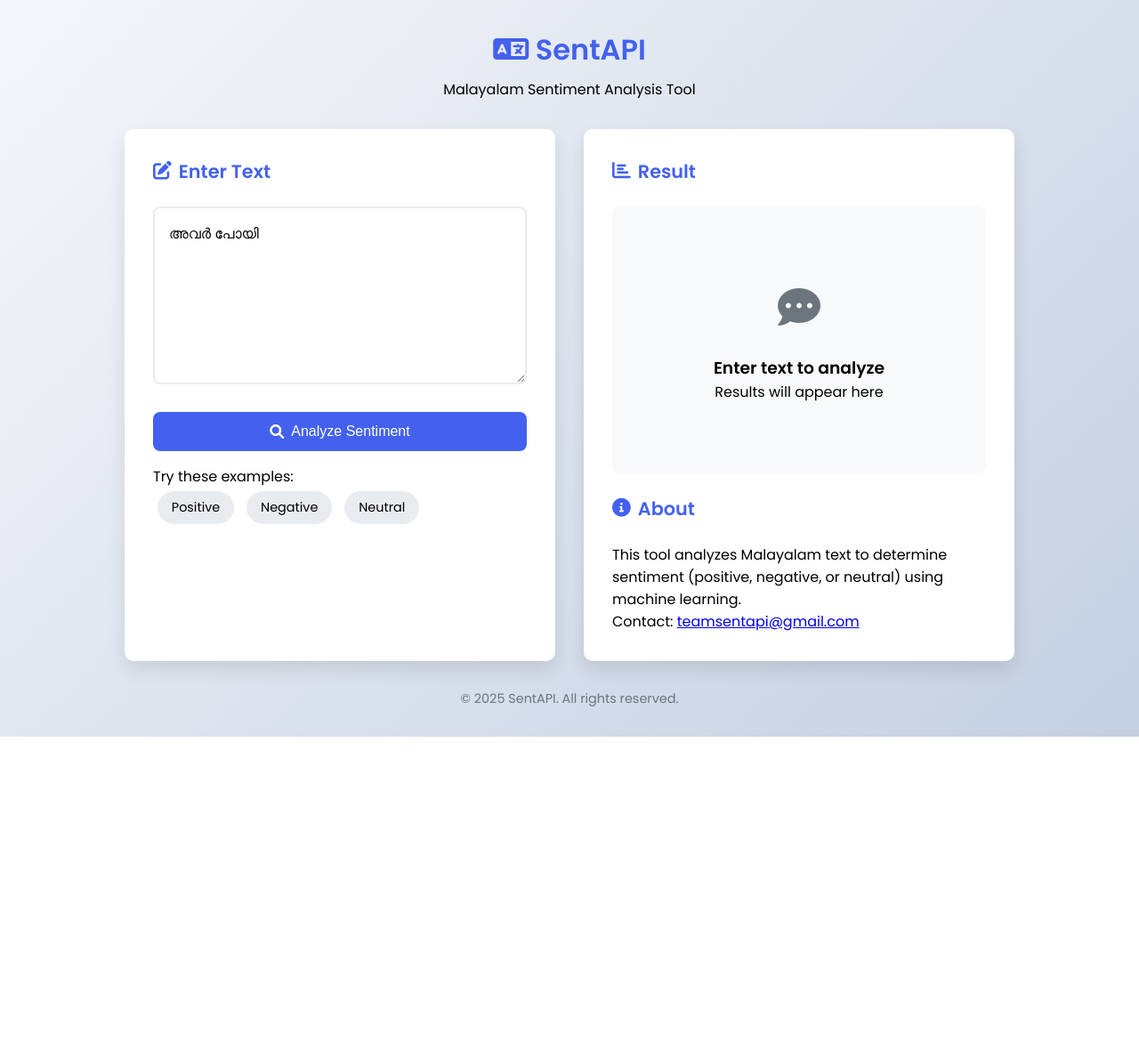
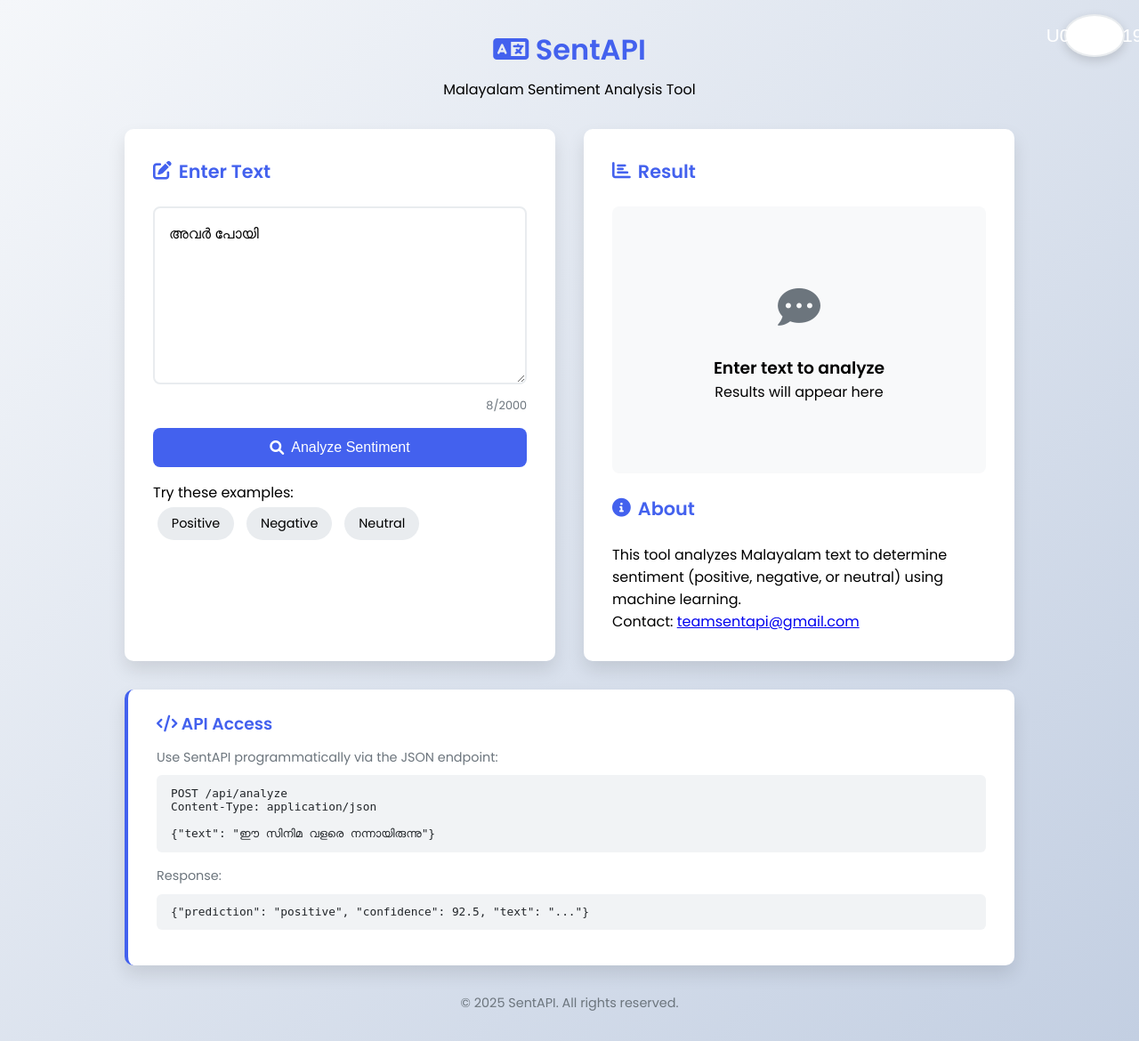
Before and after one commit to nuvishh/SentAPI-Web, a Flask app: page / in a window 1280 px wide. Shown: the whole page at 89% size. Before the commit the page ends 828 px from the top, so only its background shows below. Run offline with Flask 2, Linux system fonts and the light colour scheme.

Commit message:
Add dark mode, copy result, char counter, API docs

```diff
--- a/templates/index.html
+++ b/templates/index.html
@@ -182,6 +182,53 @@
             font-size: 0.9rem;
         }
 
+
+        /* dark mode */
+        body.dark {
+            background: linear-gradient(135deg, #0f172a 0%, #1e293b 100%);
+            color: #e2e8f0;
+        }
+        body.dark .card { background: #1e293b; box-shadow: 0 10px 20px rgba(0,0,0,0.4); }
+        body.dark .card-title, body.dark h1 { color: #93c5fd; }
+        body.dark header p, body.dark footer { color: #94a3b8; }
+        body.dark textarea { background: #0f172a; border-color: #334155; color: #e2e8f0; }
+        body.dark .result { background: #0f172a; }
+        body.dark .example-chip { background: #334155; color: #e2e8f0; }
+        body.dark .example-chip:hover { background: #475569; }
+        body.dark .api-docs { background: #1e293b; }
+        body.dark .api-docs code { background: #0f172a; color: #93c5fd; }
+        .theme-toggle {
+            position: fixed; top: 1rem; right: 1rem; z-index: 100;
+            background: white; border: 2px solid #e9ecef; border-radius: 50%;
+            width: 48px; height: 48px; font-size: 1.3rem; cursor: pointer;
+            display: flex; align-items: center; justify-content: center;
+            box-shadow: 0 4px 12px rgba(0,0,0,0.15); transition: all 0.3s;
+        }
+        body.dark .theme-toggle { background: #1e293b; border-color: #334155; }
+        .theme-toggle:hover { transform: scale(1.1); }
+        .char-count { text-align: right; font-size: 0.8rem; color: var(--gray); margin: -1rem 0 1rem; }
+        .copy-btn {
+            background: #e9ecef; color: var(--dark); border: none;
+            padding: 0.5rem 1rem; border-radius: 6px; cursor: pointer;
+            font-size: 0.85rem; margin-top: 1rem; width: auto;
+            display: inline-flex; align-items: center; gap: 0.4rem;
+        }
+        body.dark .copy-btn { background: #334155; color: #e2e8f0; }
+        .copy-btn:hover { filter: brightness(0.95); transform: none; }
+        .api-docs {
+            margin-top: 2rem; background: white; border-radius: 10px;
+            padding: 1.5rem 2rem; box-shadow: 0 10px 20px rgba(0,0,0,0.1);
+            border-left: 4px solid var(--primary);
+        }
+        .api-docs h3 { color: var(--primary); margin-bottom: 0.8rem; }
+        .api-docs p { font-size: 0.9rem; margin-bottom: 0.6rem; color: var(--gray); }
+        body.dark .api-docs p { color: #94a3b8; }
+        .api-docs code {
+            display: block; background: #f1f3f5; padding: 0.8rem 1rem;
+            border-radius: 6px; font-size: 0.8rem; overflow-x: auto;
+            margin: 0.4rem 0 1rem; white-space: pre; color: var(--dark);
+        }
+
         @keyframes fadeIn {
             from { opacity: 0; transform: translateY(10px); }
             to { opacity: 1; transform: translateY(0); }
@@ -193,6 +240,7 @@
     </style>
 </head>
 <body>
+    <button class="theme-toggle" id="themeToggle" title="Toggle dark mode">🌙</button>
     <div class="container">
         <header>
             <h1><i class="fas fa-language"></i> SentAPI</h1>
@@ -208,7 +256,8 @@
                 {% endif %}
 
                 <form method="POST" action="/analyze">
-                    <textarea name="message" placeholder="Enter Malayalam text to analyze (e.g., മോശം സിനിമ)..." required>{{ val }}</textarea>
+                    <textarea name="message" id="msgInput" placeholder="Enter Malayalam text to analyze (e.g., മോശം സിനിമ)..." required maxlength="2000">{{ val }}</textarea>
+                    <div class="char-count"><span id="charCount">0</span>/2000</div>
                     <button type="submit"><i class="fas fa-search"></i> Analyze Sentiment</button>
                 </form>
 
@@ -242,6 +291,7 @@
                             {% endif %} Sentiment
                         </h3>
 
+                        <button class="copy-btn" id="copyBtn" onclick="copyResult()"><i class="fas fa-copy"></i> Copy result</button>
                         {% if confidence %}
                             <div class="meter animate">
                                 <div class="level" style="width: {{ confidence }}%;
@@ -267,9 +317,48 @@
             </div>
         </div>
 
+        <div class="api-docs">
+            <h3><i class="fas fa-code"></i> API Access</h3>
+            <p>Use SentAPI programmatically via the JSON endpoint:</p>
+            <code>POST /api/analyze
+Content-Type: application/json
+
+{"text": "ഈ സിനിമ വളരെ നന്നായിരുന്നു"}</code>
+            <p>Response:</p>
+            <code>{"prediction": "positive", "confidence": 92.5, "text": "..."}</code>
+        </div>
         <footer>
             <p>&copy; 2025 SentAPI. All rights reserved.</p>
         </footer>
     </div>
+
+    <script>
+        const themeToggle = document.getElementById('themeToggle');
+        function setTheme(dark) {
+            document.body.classList.toggle('dark', dark);
+            themeToggle.textContent = dark ? '\u2600\uFE0F' : '\U0001F319';
+            try { localStorage.setItem('sentapi-theme', dark ? 'dark' : 'light'); } catch(e) {}
+        }
+        try { setTheme(localStorage.getItem('sentapi-theme') === 'dark'); } catch(e) { setTheme(false); }
+        themeToggle.onclick = () => setTheme(!document.body.classList.contains('dark'));
+
+        const msgInput = document.getElementById('msgInput');
+        const charCount = document.getElementById('charCount');
+        function updateCount() { charCount.textContent = msgInput.value.length; }
+        msgInput.addEventListener('input', updateCount);
+        updateCount();
+
+        function copyResult() {
+            const label = document.querySelector('.result h3');
+            const conf = document.querySelector('.result p.animate');
+            const text = (label ? label.innerText.trim() : '') + (conf ? ' - ' + conf.innerText.trim() : '');
+            navigator.clipboard.writeText(text).then(() => {
+                const btn = document.getElementById('copyBtn');
+                const orig = btn.innerHTML;
+                btn.innerHTML = '<i class="fas fa-check"></i> Copied!';
+                setTimeout(() => btn.innerHTML = orig, 1500);
+            });
+        }
+    </script>
 </body>
 </html>
```
